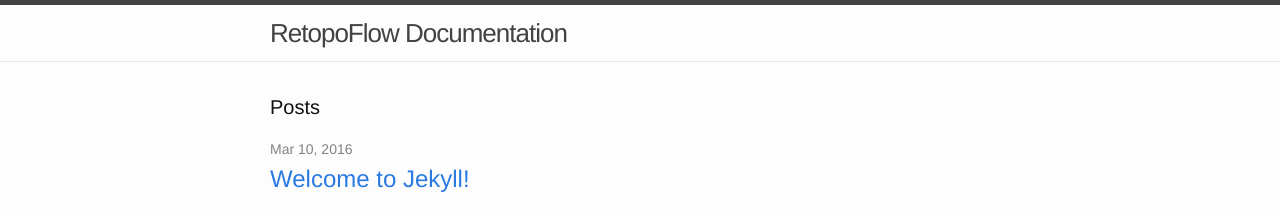
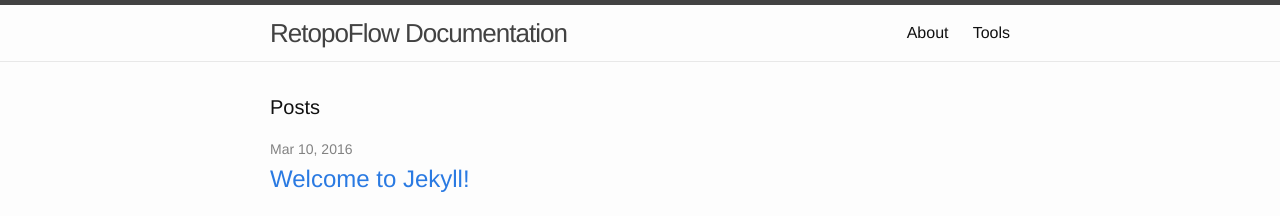
Before and after one commit to CGCookie/retopoflow-docs, a Jekyll site: the page built from index.html, in a window 1280 px wide. Shown: the top 216 px of the page. Built offline with Jekyll 4.4.1, drawn with Linux system fonts in a browser that asks for light colours.

Commit message:
Update nav to restrict tool pages

```diff
--- a/_includes/header.html
+++ b/_includes/header.html
@@ -13,13 +13,15 @@
         </svg>
       </a>
 
-      <!-- <div class="trigger">
+      <div class="trigger">
         {% for my_page in site.pages %}
           {% if my_page.title %}
-          <a class="page-link" href="{{ my_page.url | prepend: site.baseurl }}">{{ my_page.title }}</a>
+            {% if my_page.tool == False %}
+              <a class="page-link" href="{{ my_page.url | prepend: site.baseurl }}">{{ my_page.title }}</a>
+            {% endif %}
           {% endif %}
         {% endfor %}
-      </div> -->
+      </div>
     </nav>
 
   </div>
```
